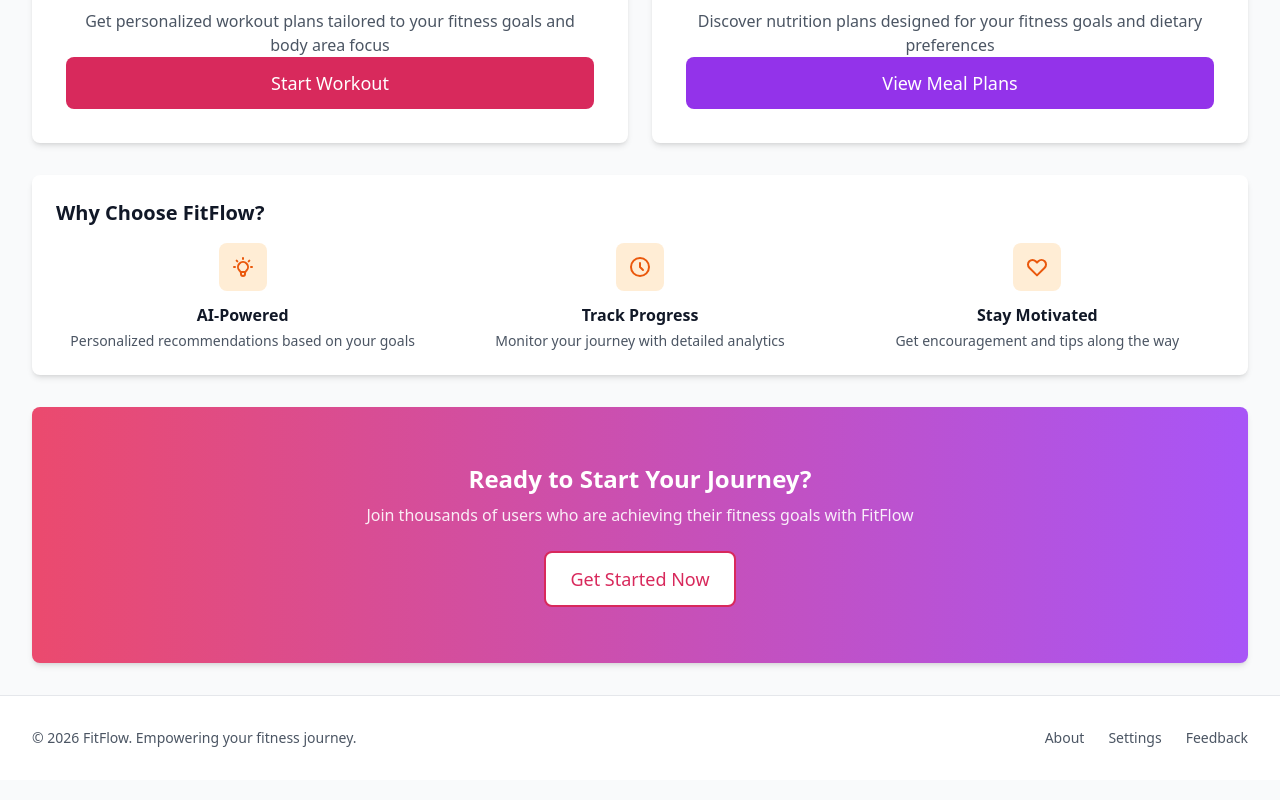
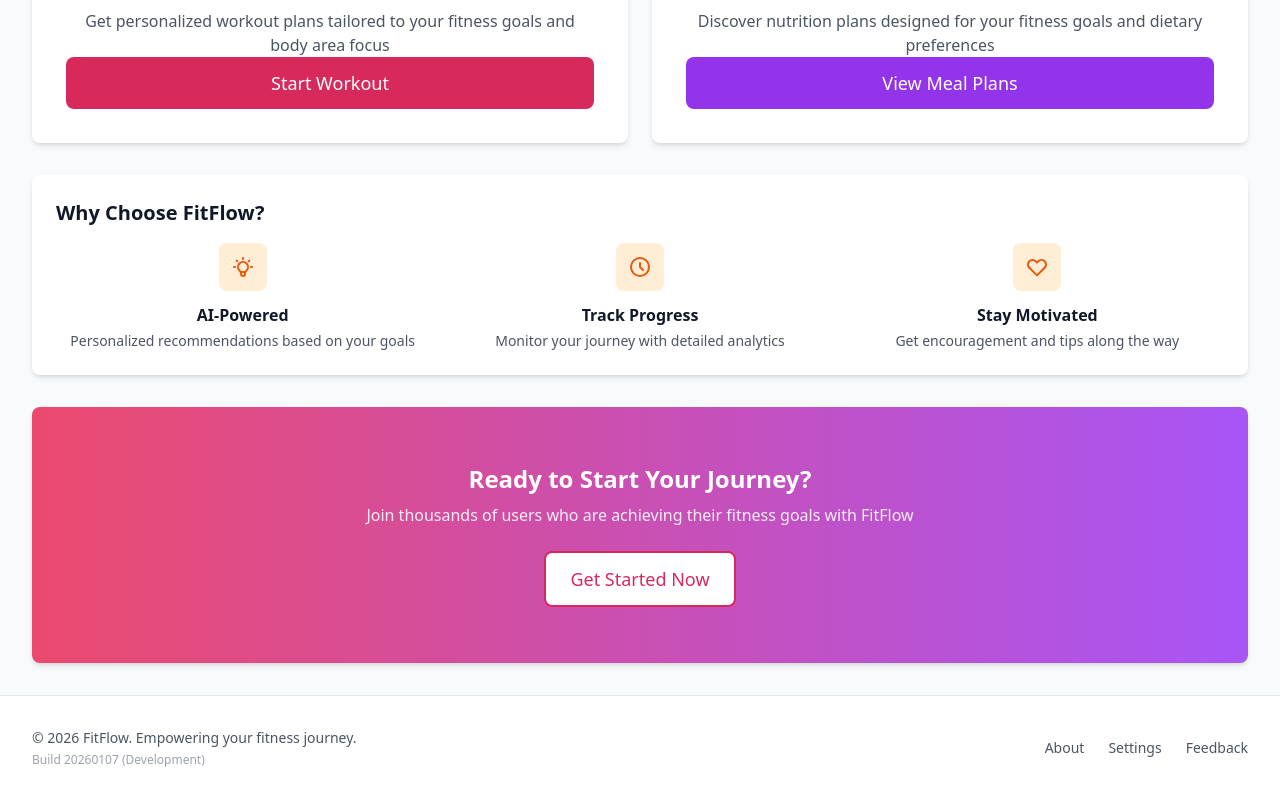
Before and after one commit to dnelson-dyna/fitness-app, a React (Vite) app: page / in a window 1280 px wide. Shown: the part 465-1265 px from the top of the page. Built offline with nearby package versions, Linux system fonts and the light colour scheme; no server answers.

Commit message:
Add build number and API debug logging
- Show build number and environment in footer
- Add console logging to track API URL resolution
- Force production build with correct API path

```diff
--- a/src/components/Layout/Footer.tsx
+++ b/src/components/Layout/Footer.tsx
@@ -2,6 +2,8 @@ import { Link } from 'react-router-dom';
 
 export default function Footer() {
   const currentYear = new Date().getFullYear();
+  const buildNumber = import.meta.env.VITE_BUILD_NUMBER || new Date().toISOString().slice(0, 10).replace(/-/g, '');
+  const isProduction = import.meta.env.PROD;
 
   return (
     <footer className="bg-white border-t border-gray-200 mt-auto mb-16 md:mb-0">
@@ -10,6 +12,9 @@ export default function Footer() {
           <div className="text-center md:text-left">
             <p className="text-gray-600 text-sm">
               &copy; {currentYear} FitFlow. Empowering your fitness journey.
+            </p>
+            <p className="text-gray-400 text-xs mt-1">
+              Build {buildNumber} {isProduction ? '(Production)' : '(Development)'}
             </p>
           </div>
           <div className="flex gap-6">
--- a/src/services/api.ts
+++ b/src/services/api.ts
@@ -11,19 +11,23 @@ export const mockDelay = (ms: number = 500): Promise<void> => {
 const getApiBaseUrl = () => {
   // If explicitly set in environment, use that
   if (import.meta.env.VITE_API_BASE_URL) {
+    console.log('Using VITE_API_BASE_URL:', import.meta.env.VITE_API_BASE_URL);
     return import.meta.env.VITE_API_BASE_URL;
   }
 
   // In production (Azure Static Web Apps), use relative path to Azure Functions
   if (import.meta.env.PROD) {
+    console.log('Production mode: using /api');
     return '/api';
   }
 
   // In development, use local Express server
+  console.log('Development mode: using localhost:3000');
   return 'http://localhost:3000/api';
 };
 
 export const API_BASE_URL = getApiBaseUrl();
+console.log('API_BASE_URL set to:', API_BASE_URL);
 
 export const apiClient = {
   get: async <T>(endpoint: string): Promise<T> => {
```
